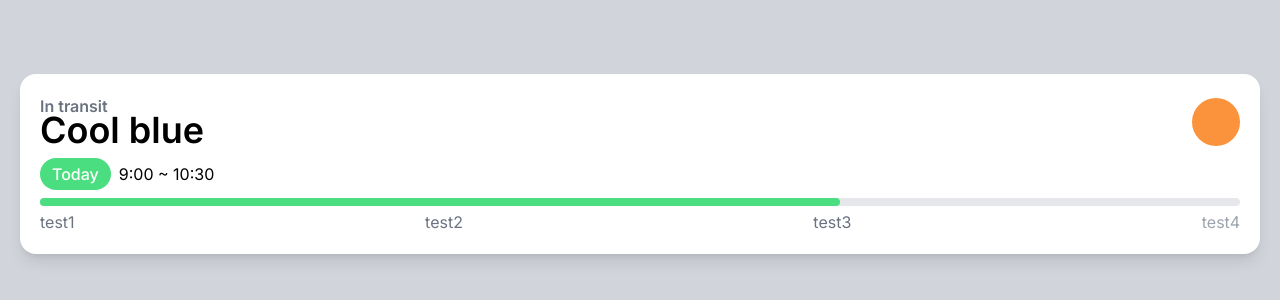
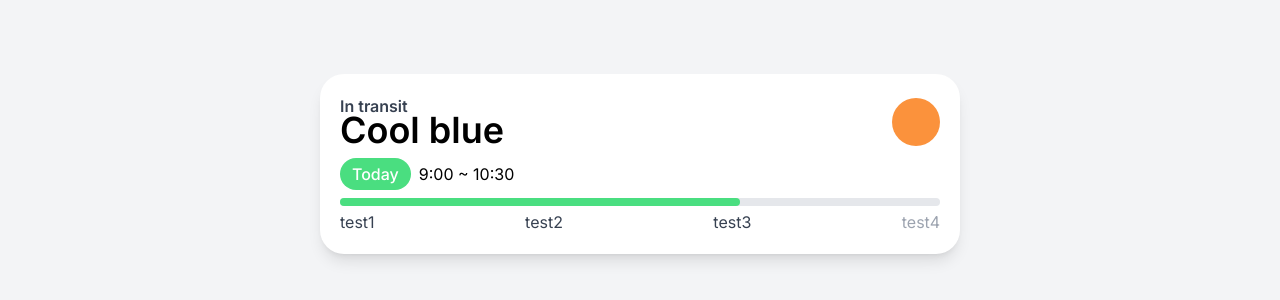
Before and after one commit to siri906/carrot-market, a Next.js app: page / in a window 1280 px wide. Shown: the part 236-536 px from the top of the page. Built offline with nearby package versions, Linux system fonts and the light colour scheme.

Commit message:
dark mode and hover var add

```diff
--- a/app/page.tsx
+++ b/app/page.tsx
@@ -1,27 +1,27 @@
 export default function Home() {
   return (
-    <main className="bg-gray-300 h-screen flex items-center justify-center p-5">
-      <div className="bg-white w-full shadow-lg p-5 rounded-2xl">
+    <main className="bg-gray-100 h-screen flex items-center justify-center p-5 dark:bg-gray-700">
+      <div className="bg-white w-full shadow-lg p-5 rounded-3xl max-w-screen-sm dark:bg-gray-600">
         <div className="flex justify-between items-center">
           <div className="flex flex-col">
-            <span className="text-gray-500 font-semibold -mb-2">In transit</span>
-            <span className="text-4xl font-semibold">Cool blue</span>
+            <span className="text-gray-700 font-semibold -mb-2 dark:text-gray-300">In transit</span>
+            <span className="text-4xl font-semibold dark:text-white">Cool blue</span>
           </div>
           <div className="size-12 rounded-full bg-orange-400" />
         </div>
         <div className="my-2 flex items-center gap-2">
-          <span className="bg-green-400 text-white rounded-full px-3 py-1 text-s font-medium ">Today</span>
-          <span>9:00 ~ 10:30</span>
+          <span className="bg-green-400 text-white rounded-full px-3 py-1 text-s font-medium hover:bg-green-500 hover:scale-125 transition">Today</span>
+          <span className="dark:text-gray-100">9:00 ~ 10:30</span>
         </div>
         <div className="relative">
           <div className="bg-gray-200 w-full h-2 rounded-2xl absolute" />
           <div className="bg-green-400 w-2/3 h-2 rounded-2xl absolute" />
         </div>
-        <div className="flex justify-between items-center mt-5 text-gray-500">
+        <div className="flex justify-between items-center mt-5 text-gray-700 dark:text-gray-300">
           <span>test1</span>
           <span>test2</span>
           <span>test3</span>
-          <span className="text-gray-400">test4</span>
+          <span className="text-gray-400 dark:text-gray-500">test4</span>
         </div>
       </div>
     </main>
```
